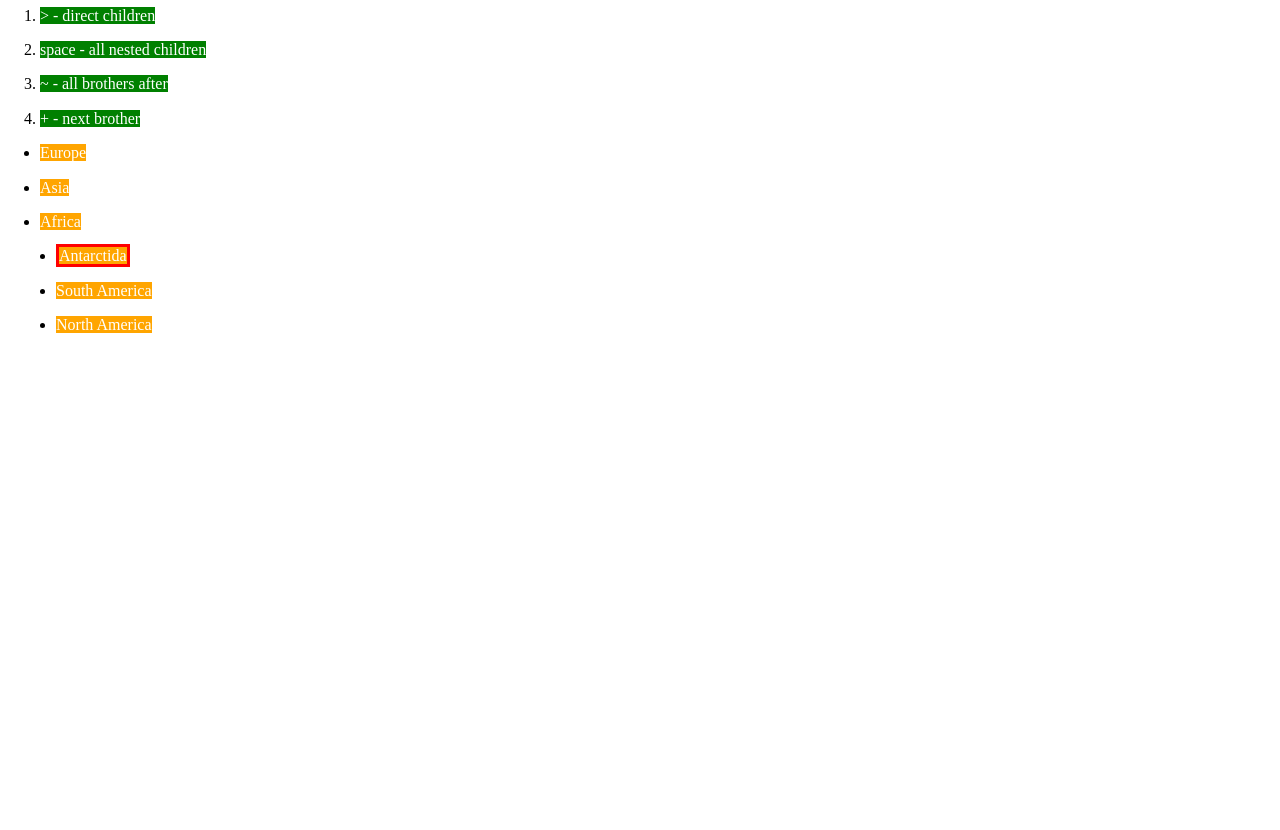
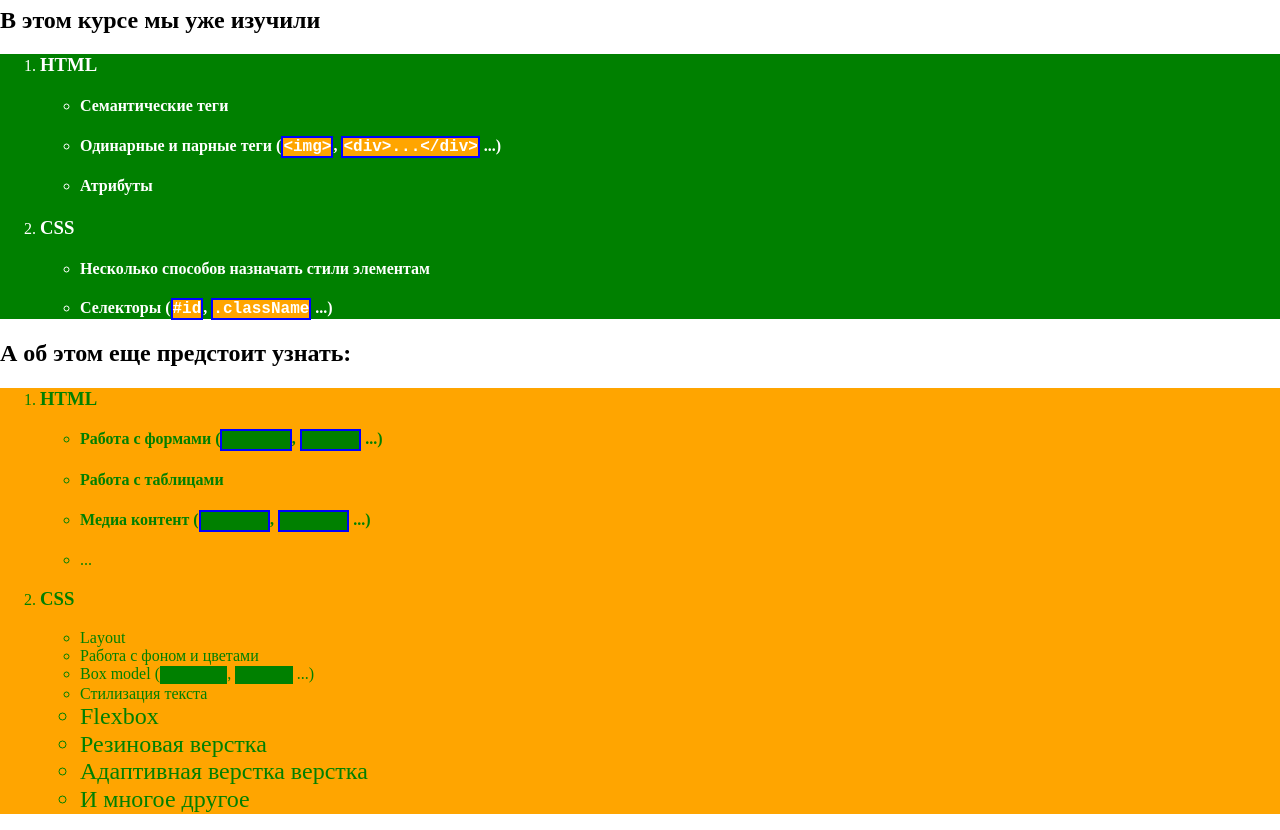
Before and after one commit to hogg21/gromcods, a plain HTML site: page index.html in a window 1280 px wide. Shown: the part 73-903 px from the top of the page. Before the commit the page ends 800 px from the top, so only its background shows below. Drawn offline with nearby package versions, Linux system fonts and the light colour scheme.

Commit message:
Add files via upload

```diff
--- a/index.html
+++ b/index.html
@@ -2,7 +2,7 @@
 <html lang="en">
   <head>
     <meta charset="UTF-8" />
-    <title>Hierarchy selectors</title>
+    <title>Иерархические селекторы</title>
     <link
       rel="stylesheet"
       href="https://cdnjs.cloudflare.com/ajax/libs/normalize/8.0.1/normalize.min.css"
@@ -13,22 +13,73 @@
   </head>
 
   <body>
-    <h1>Hierarchy selectors</h1>
+    <h1 class="page-header">Иерархические селекторы</h1>
 
-    <ol>
-      <li><span>> - direct children</span></li>
-      <li><span>space - all nested children</span></li>
-      <li><span>~ - all brothers after</span></li>
-      <li><span>+ - next brother</span></li>
-    </ol>
-
-    <ul>
-      <li><span>Europe</span></li>
-      <li><span>Asia</span></li>
-      <li id="special"><span>Africa</span></li>
-      <li><span>Antarctida</span></li>
-      <li><span>South America</span></li>
-      <li><span>North America</span></li>
-    </ul>
+    <section class="already-learned">
+      <h2>В этом курсе мы уже изучили</h2>
+      <ol>
+        <li>
+          <h3>HTML</h3>
+          <ul>
+            <li id="special1">
+              <h4>Семантические теги</h4>
+            </li>
+            <li>
+              <h4>
+                Одинарные и парные теги (<code>&lt;img&gt;</code>,
+                <code>&lt;div&gt;...&lt;/div&gt;</code> ...)
+              </h4>
+            </li>
+            <li>
+              <h4>Атрибуты</h4>
+            </li>
+          </ul>
+        </li>
+        <li>
+          <h3>CSS</h3>
+          <ul>
+            <li>
+              <h4>Несколько способов назначать стили элементам</h4>
+            </li>
+            <li>
+              <h4>Селекторы (<code>#id</code>, <code>.className</code> ...)</h4>
+            </li>
+          </ul>
+        </li>
+      </ol>
+    </section>
+    <section class="to-be-learned">
+      <h2>А об этом еще предстоит узнать:</h2>
+      <ol>
+        <li>
+          <h3>HTML</h3>
+          <ul>
+            <li>
+              <h4>Работа с формами (<code>&lt;input&gt;</code>, <code>&lt;form&gt;</code> ...)</h4>
+            </li>
+            <li>
+              <h4>Работа с таблицами</h4>
+            </li>
+            <li>
+              <h4>Медиа контент (<code>&lt;video&gt;</code>, <code>&lt;audio&gt;</code> ...)</h4>
+            </li>
+            <li>...</li>
+          </ul>
+        </li>
+        <li>
+          <h3>CSS</h3>
+          <ul>
+            <li>Layout</li>
+            <li>Работа с фоном и цветами</li>
+            <li>Box model (<code>padding</code>, <code>margin</code> ...)</li>
+            <li id="special2">Стилизация текста</li>
+            <li>Flexbox</li>
+            <li>Резиновая верстка</li>
+            <li>Адаптивная верстка верстка</li>
+            <li>И многое другое</li>
+          </ul>
+        </li>
+      </ol>
+    </section>
   </body>
 </html>
--- a/style/selectors.css
+++ b/style/selectors.css
@@ -1,17 +1,20 @@
-li {
-	margin-bottom: 16px;
-}
-ol span {
+section.already-learned ol {
 	background-color: green;
 	color: white;
 }
-ul span {
+section.to-be-learned ol {
 	background-color: orange;
-	color: white;
+	color: green;
 }
-#special + li > span {
-	border: 3px solid red;
+section.already-learned code {
+	background-color: orange;
 }
-#special ~ li {
-	margin-left: 16px;
+section.to-be-learned code {
+	background-color: green;
 }
+h4 code {
+	border: 2px solid blue;
+}
+#special2 ~ li {
+	font-size: 24px;
+}
```
